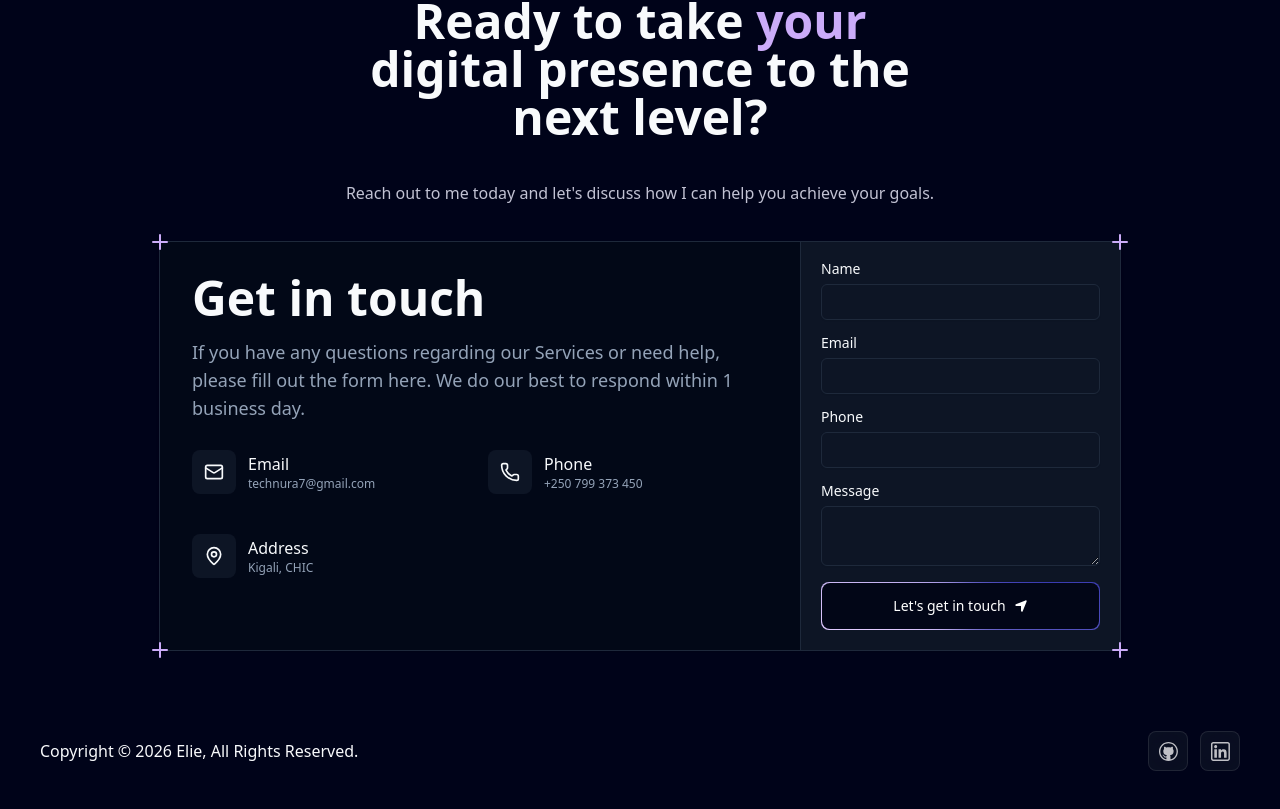
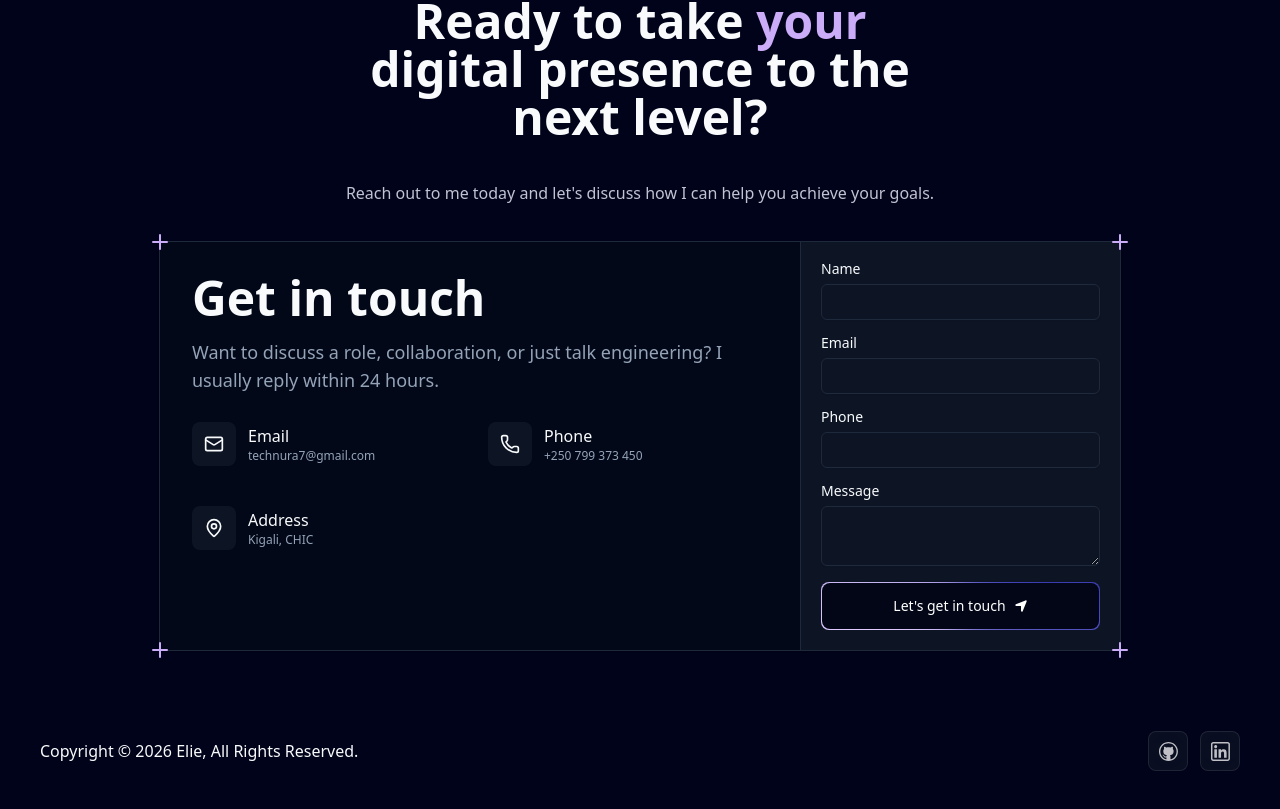
Before and after one commit to iraelie251006/showcase, a Next.js app: page / in a window 1280 px wide. Shown: the part 6305-7114 px from the top of the page. Built offline with nearby package versions, Linux system fonts and the light colour scheme.

Commit message:
Update description in ContactCard component for clarity and engagement

```diff
--- a/components/Contact.tsx
+++ b/components/Contact.tsx
@@ -13,7 +13,7 @@ export default function DefaultDemo() {
 			<div className="mx-auto max-w-5xl">
 				<ContactCard
 					title="Get in touch"
-					description="If you have any questions regarding our Services or need help, please fill out the form here. We do our best to respond within 1 business day."
+					description="Want to discuss a role, collaboration, or just talk engineering? I usually reply within 24 hours."
 					contactInfo={[
 						{
 							icon: MailIcon,
```
